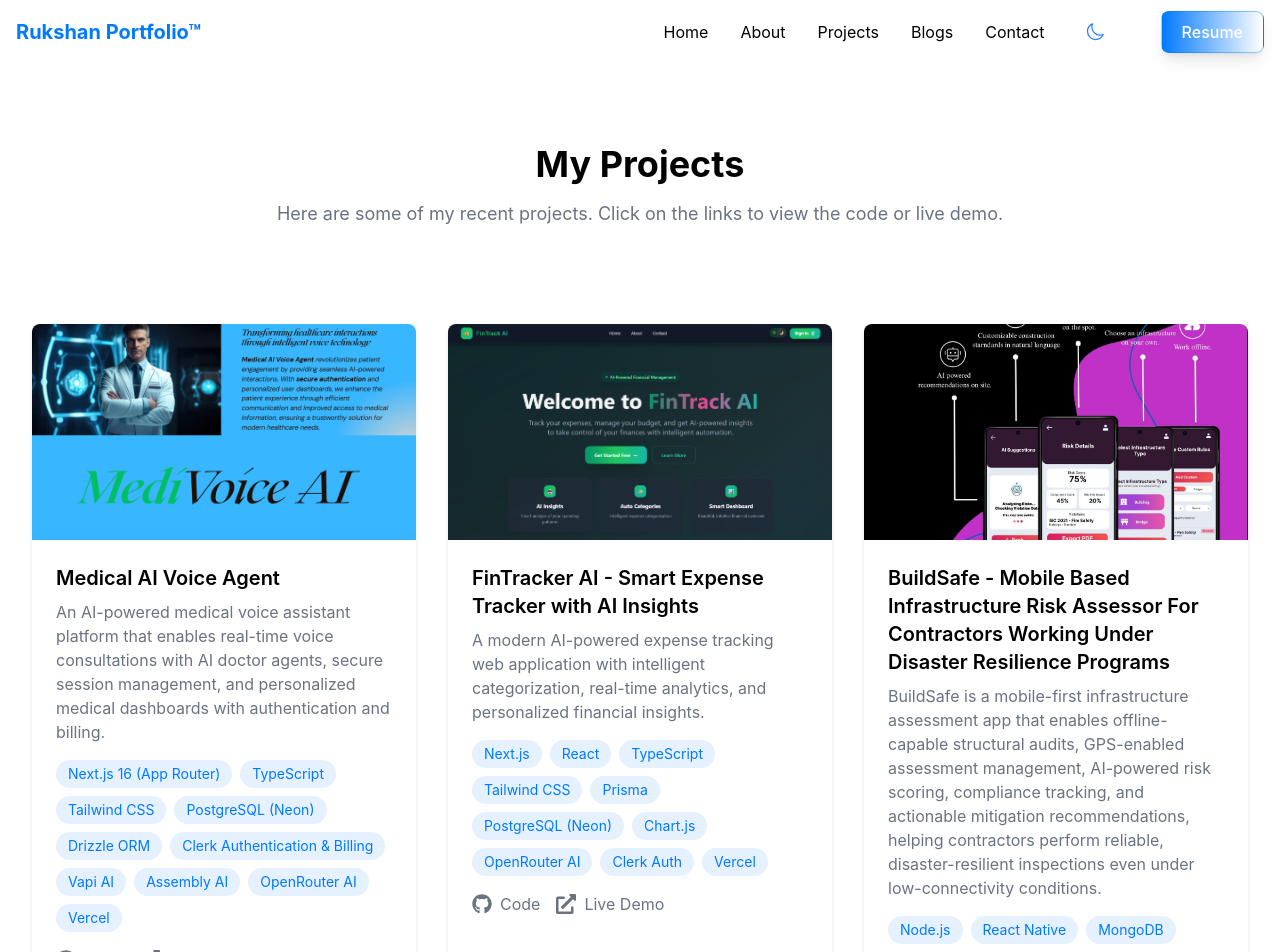
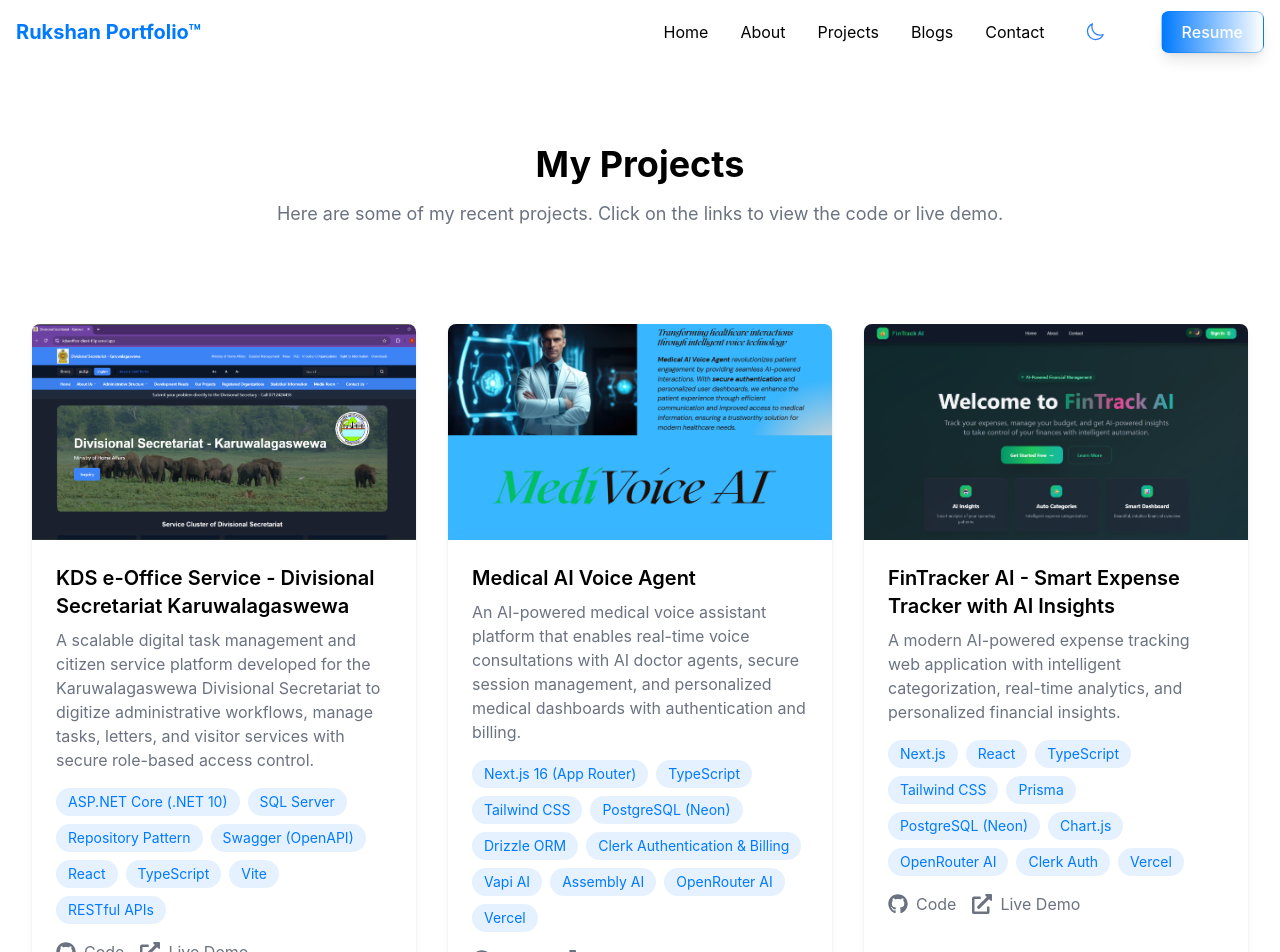
Before and after one commit to Yrukshan/Rukshan-Portfolio, a Next.js app: page /projects in a window 1280 px wide. Shown: the top 952 px of the page. Built offline with nearby package versions, Linux system fonts and the light colour scheme.

Commit message:
Update New Project (Project.ts)

```diff
--- a/src/contents/projects.ts
+++ b/src/contents/projects.ts
@@ -3,6 +3,23 @@ import { Project } from "@/types";
 
 export const projects: Project[] = [
 
+      {
+        title: 'KDS e-Office Service - Divisional Secretariat Karuwalagaswewa',
+        description: 'A scalable digital task management and citizen service platform developed for the Karuwalagaswewa Divisional Secretariat to digitize administrative workflows, manage tasks, letters, and visitor services with secure role-based access control.',
+        technologies: [
+          'ASP.NET Core (.NET 10)',
+          'SQL Server',
+          'Repository Pattern',
+          'Swagger (OpenAPI)',
+          'React',
+          'TypeScript',
+          'Vite',
+          'RESTful APIs'
+        ],
+        githubLink: 'https://github.com/DinilDulneth/kdseoffice-client',
+        demoLink: 'https://kdseoffice-client-tl5p.vercel.app/',
+        image: '/projects/kdsEoffice.png'
+      },
       {
         title: 'Medical AI Voice Agent',
         description: 'An AI-powered medical voice assistant platform that enables real-time voice consultations with AI doctor agents, secure session management, and personalized medical dashboards with authentication and billing.',
```
Also changed, not shown: public/projects/kdsEoffice.png (added).
